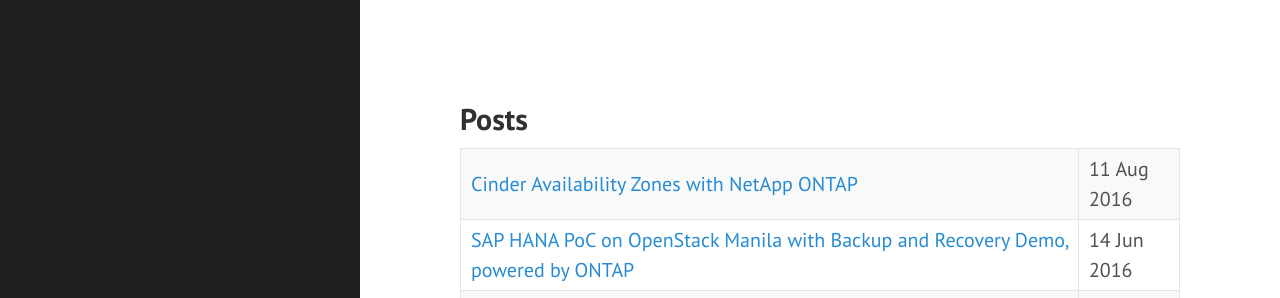
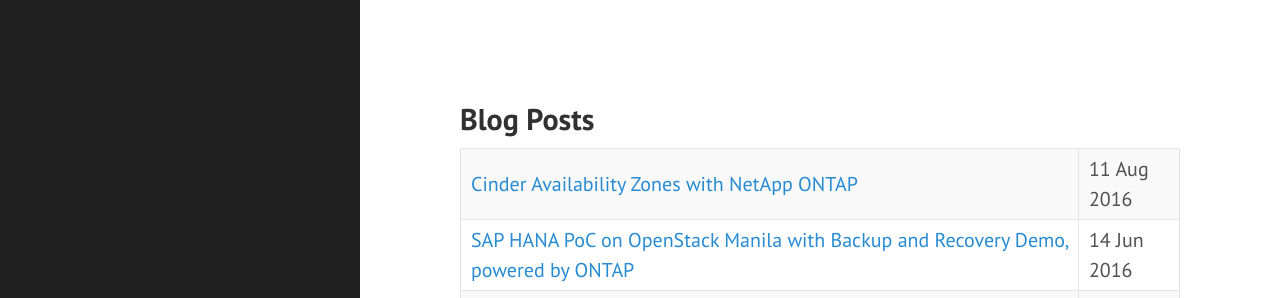
Before and after one commit to kaparora/oldblog, a Jekyll site: the page built from index.html, in a window 1280 px wide. Shown: the top 298 px of the page. Built offline with Jekyll 4.4.1, drawn with Linux system fonts in a browser that asks for light colours; the list of posts is cut into pages by our own code.

Commit message:
changed posts to blog posts

```diff
--- a/index.html
+++ b/index.html
@@ -4,7 +4,7 @@
 ---
 
 <div class="posts">
-  <h2>Posts</h2>
+  <h2>Blog Posts</h2>
   <table border=0>
   {% for post in paginator.posts %}
     <tr>
```
